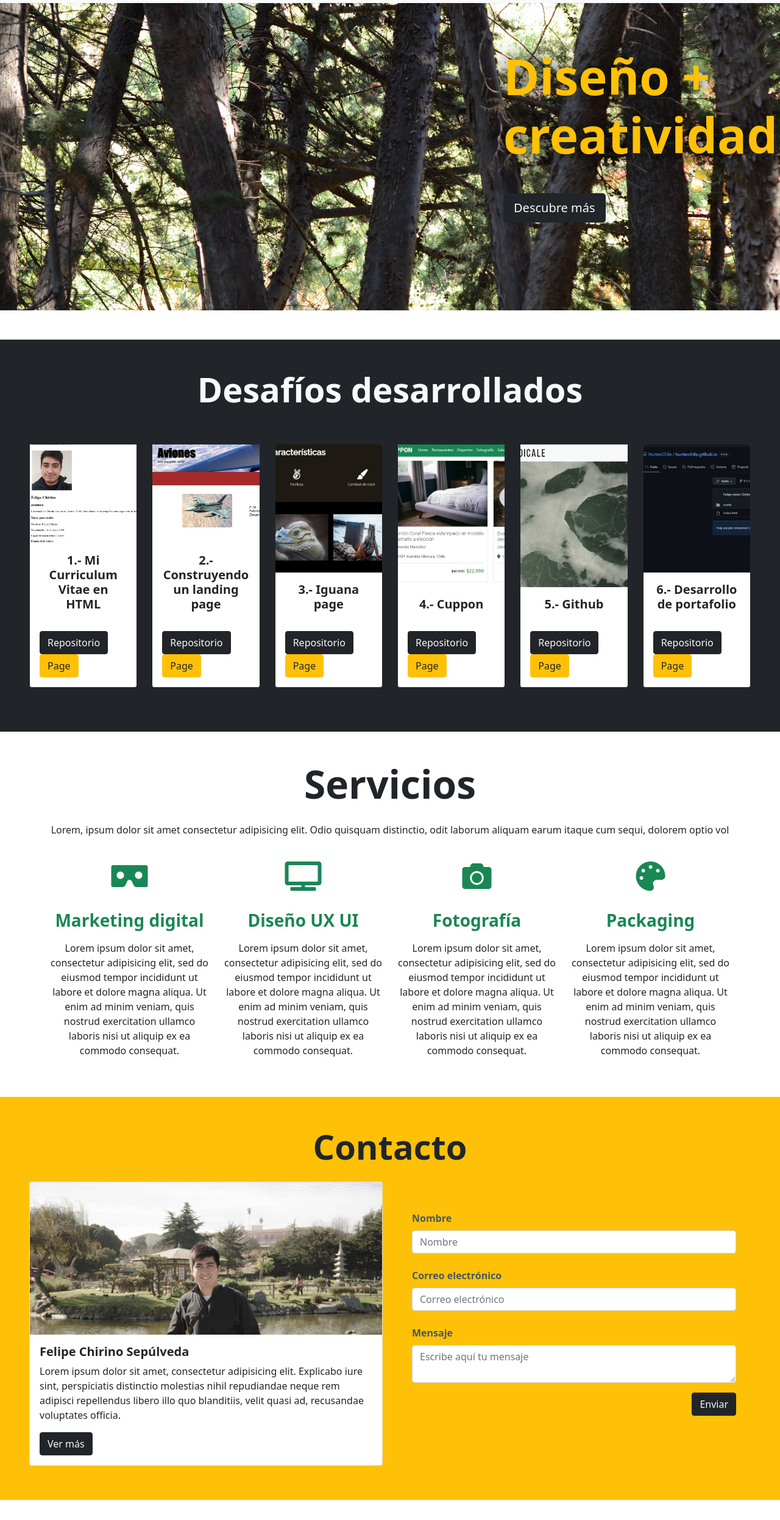
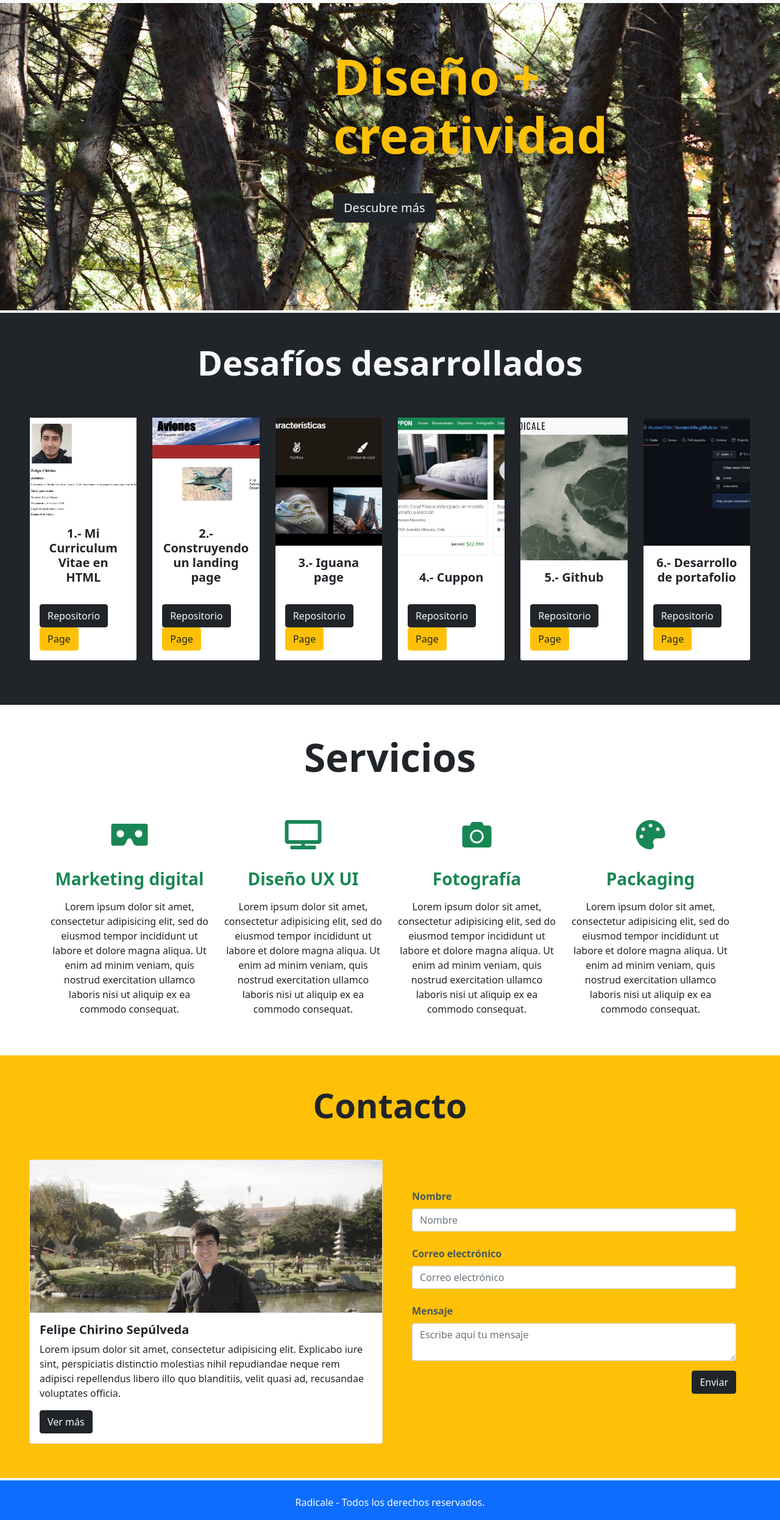
Before and after one commit to HunterChile/hunterchile.github.io, a plain HTML site: page index.html in a window 1280 px wide. Shown: the part 67-2560 px from the top of the page at 61% size. Drawn offline with nearby package versions, Linux system fonts and the light colour scheme.

Commit message:
detalles de margen

```diff
--- a/index.html
+++ b/index.html
@@ -29,7 +29,7 @@
                 <span class="navbar-toggler-icon"></span>
             </button>
             <div class="collapse navbar-collapse" id="navbarNav">
-                <ul class="navbar-nav ms-auto mb-7 mb-lg-3 fs-7 text-center">
+                <ul class="navbar-nav ms-auto mb-3 mb-lg-3 fs-7 text-center">
                 <li class="nav-item">
                     <a class="nav-link active" aria-current="page" href="#">Home</a>
                 </li>
@@ -48,7 +48,7 @@
     </nav>
     <header id="Hero-Section" class="text-light text-rigth py-5 mt-5">
         <div class="container">
-            <div class="ms-auto col-12 col-md-4 ">
+            <div class="ms-auto col-12 col-md-7 ">
                 <h1 class="display-1 fw-bold my-5 text-warning">
                     Diseño +<br> creatividad
                 </h1>
@@ -63,7 +63,7 @@
             </div>
         </div>
     </header>
-            <section id="Mis-trabajos" class="my-5 p-5 bg-dark">
+            <section id="Mis-trabajos" class="my-1 p-5 bg-dark">
                 <h2 class="display-4 fw-bold text-center text-light mb-5">Desafíos desarrollados</h2>
                 <div class="row">
                     <div class="col-12 col-md-6 col-xl-2 py-2 mb-3">
@@ -130,11 +130,7 @@
             </section>
 
     <section id="Acerca-de-mi" class="container text-center my-5">
-        <h2 class="display-3 fw-bold my-4">Servicios</h2>
-        <p class="my-4">
-            Lorem, ipsum dolor sit amet consectetur adipisicing elit. Odio quisquam distinctio, odit laborum aliquam
-            earum itaque cum sequi, dolorem optio vol
-        </p>
+        <h2 class="display-3 fw-bold my-5">Servicios</h2>
         <div class="row">
             <div class="col-12 col-md-6 col-xl-3 pb-10">
                 <i class="fas fa-vr-cardboard fa-3x my-3 text-success"></i>
@@ -181,11 +177,11 @@
 
     <!-- N° 2  Cambiar el color de fondo de success a warning -->
 
-    <section id="Mis-trabajos" class="my-5 p-5 bg-warning">
+    <section id="Mis-trabajos" class="my-1 p-5 bg-warning">
 
     <!-- N° 5 Cambiar el texto h2 proyectos por contacto -->
 
-    <h2 class="display-4 fw-bold text-center text-dark mb-3">Contacto</h2>
+    <h2 class="display-4 fw-bold text-center text-dark mb-5">Contacto</h2>
 
         <div class="row">
             <div class="col-12 col-md-6 py-2">
```
